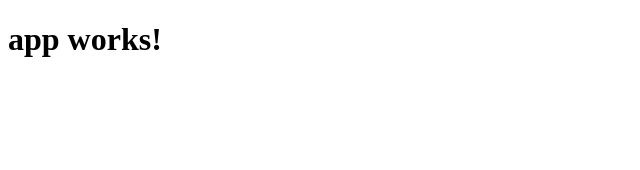
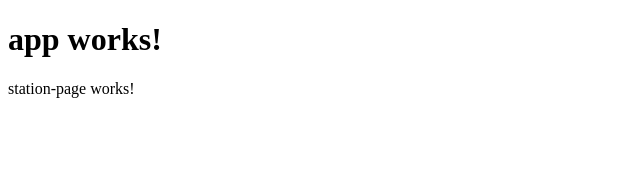
Before and after one commit to jessicarobins/wakeup-ui, an Angular app: page / in a window 1280 px wide. Shown: the top 170 px of the page, without its empty margins (0-640 px from the left). Built offline with nearby package versions, Linux system fonts and the light colour scheme.

Commit message:
i added a component

```diff
--- a/package.json
+++ b/package.json
@@ -4,7 +4,7 @@
   "license": "MIT",
   "scripts": {
     "ng": "ng",
-    "start": "ng serve",
+    "start": "ng serve --port=$IP --host=$IP",
     "build": "ng build",
     "test": "ng test",
     "lint": "ng lint",
--- a/src/app/app-routing.module.ts
+++ b/src/app/app-routing.module.ts
@@ -1,10 +1,12 @@
 import { NgModule } from '@angular/core';
 import { Routes, RouterModule } from '@angular/router';
+
+import { StationPageComponent } from './station-page/station-page.component';
 
 const routes: Routes = [
   {
     path: '',
-    children: []
+    component: StationPageComponent
   }
 ];
 
--- a/src/app/app.module.ts
+++ b/src/app/app.module.ts
@@ -5,10 +5,12 @@ import { HttpModule } from '@angular/http';
 
 import { AppRoutingModule } from './app-routing.module';
 import { AppComponent } from './app.component';
+import { StationPageComponent } from './station-page/station-page.component';
 
 @NgModule({
   declarations: [
-    AppComponent
+    AppComponent,
+    StationPageComponent
   ],
   imports: [
     BrowserModule,
--- /dev/null
+++ b/src/app/station-page/station-page.component.html
@@ -0,0 +1,3 @@
+<p>
+  station-page works!
+</p>
--- /dev/null
+++ b/src/app/station-page/station-page.component.ts
@@ -0,0 +1,15 @@
+import { Component, OnInit } from '@angular/core';
+
+@Component({
+  selector: 'app-station-page',
+  templateUrl: './station-page.component.html',
+  styleUrls: ['./station-page.component.css']
+})
+export class StationPageComponent implements OnInit {
+
+  constructor() { }
+
+  ngOnInit() {
+  }
+
+}
```
Also changed, not shown: src/app/station-page/station-page.component.css (added), 1 other file (tests, documents, lock files or other folders).
